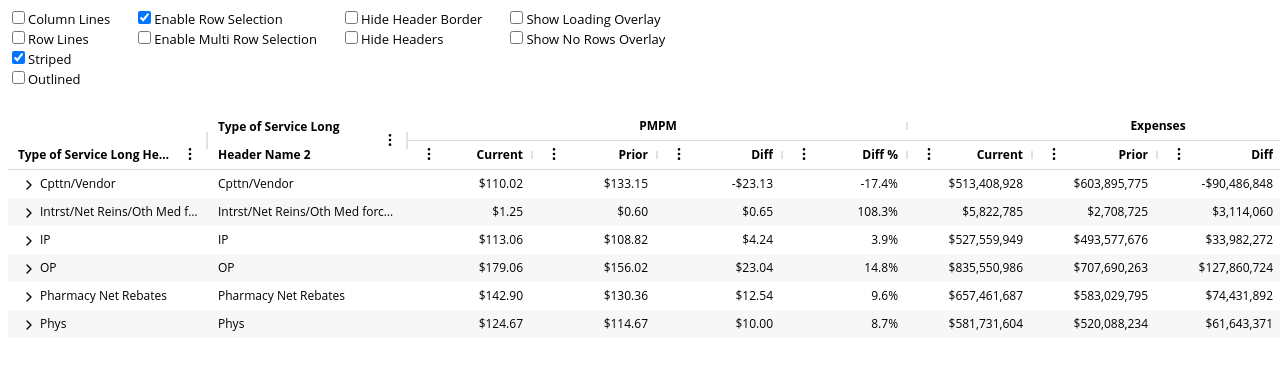
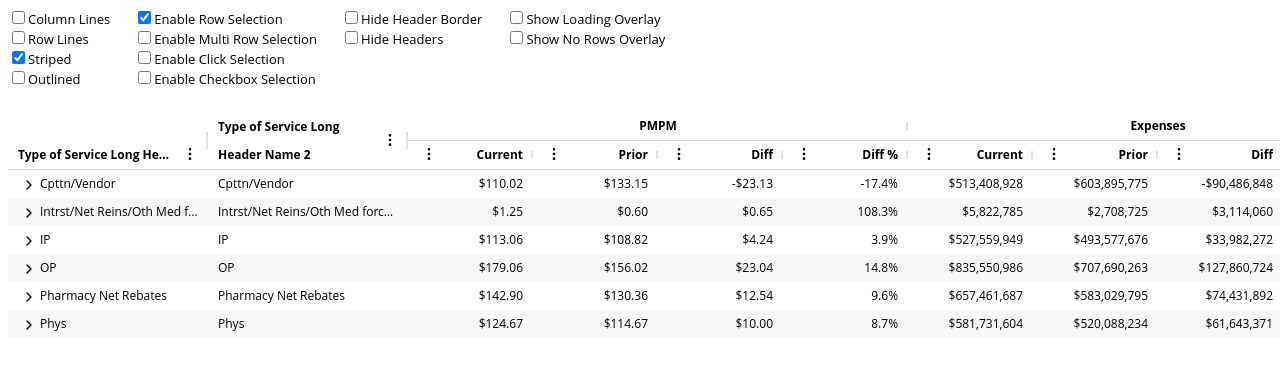
Before and after one commit to mahonbr/tanstack-table, a React (Vite) app: page / in a window 1280 px wide. Shown: the top 370 px of the page. Built offline with nearby package versions, Linux system fonts and the light colour scheme.

Commit message:
Add Checkbox Row Selection

```diff
--- a/src/App.jsx
+++ b/src/App.jsx
@@ -438,6 +438,8 @@ const columns = [
 
 function App(props) {
 	const [columnLines, setColumnLines] = useState(false);
+	const [enableCheckboxSelection, setEnableCheckboxSelection] = useState(false);
+	const [enableClickSelection, setEnableClickSelection] = useState(false);
 	const [enableMultiRowSelection, setEnableMultiRowSelection] = useState(false);
 	const [enableRowSelection, setEnableRowSelection] = useState(true);
 	const [hideHeaderBorder, setHideHeaderBorder] = useState(false);
@@ -494,6 +496,21 @@ function App(props) {
 						onChange={(event) => setEnableMultiRowSelection(event.target.checked)}
 					></input>
 					<label>Enable Multi Row Selection</label>
+					<br />
+					<input
+						type='checkbox'
+						checked={enableClickSelection}
+						onChange={(event) => setEnableClickSelection(event.target.checked)}
+					></input>
+					<label>Enable Click Selection</label>
+					<br />
+					<input
+						type='checkbox'
+						checked={enableCheckboxSelection}
+						onChange={(event) => setEnableCheckboxSelection(event.target.checked)}
+					></input>
+					<label>Enable Checkbox Selection</label>
+					<br />
 				</div>
 				<div>
 					<input
@@ -531,6 +548,8 @@ function App(props) {
 				columnLines={columnLines}
 				columns={columns}
 				data={rowData}
+				enableCheckboxSelection={enableCheckboxSelection}
+				enableClickSelection={enableClickSelection}
 				enableMultiRowSelection={enableMultiRowSelection}
 				enableRowSelection={enableRowSelection}
 				hideHeaderBorder={hideHeaderBorder}
--- a/src/components/grids/ColumnTypes.jsx
+++ b/src/components/grids/ColumnTypes.jsx
@@ -1,5 +1,7 @@
 import { IconChevronDown, IconChevronRight } from '@tabler/icons-react';
+
 import { number } from '@/utils';
+import IndeterminateCheckbox from '@/components/inputs/IndeterminateCheckbox';
 
 const ColumnTypes = [
 	[
@@ -59,6 +61,41 @@ const ColumnTypes = [
 		},
 	],
 	[
+		'selection',
+		{
+			id: '__eda_selection_column__',
+			cellClass: 'ag-center-aligned-cell',
+			enableResizing: false,
+			headerClass: 'ag-center-aligned-header',
+			size: 50,
+			suppressHeaderMenuButton: true,
+			header: ({ table }) => {
+				if (!table.options.enableMultiRowSelection) return;
+
+				return (
+					<IndeterminateCheckbox
+						{...{
+							checked: table.getIsAllRowsSelected(),
+							indeterminate: table.getIsSomeRowsSelected(),
+							onChange: table.getToggleAllRowsSelectedHandler(),
+							onClick: (event) => event.stopPropagation(),
+						}}
+					/>
+				);
+			},
+			cell: ({ row }) => (
+				<IndeterminateCheckbox
+					{...{
+						checked: row.getIsSelected(),
+						disabled: !row.getCanSelect(),
+						onChange: row.getToggleSelectedHandler(),
+						onClick: (event) => event.stopPropagation(),
+					}}
+				/>
+			),
+		},
+	],
+	[
 		'text',
 		{
 			cellClass: 'ag-left-aligned-cell',
--- a/src/components/grids/DataTable.jsx
+++ b/src/components/grids/DataTable.jsx
@@ -341,6 +341,8 @@ const DataTable = React.forwardRef((props, ref) => {
 		debugColumns = false,
 		debugHeaders = false,
 		debugTable = false,
+		enableCheckboxSelection = false,
+		enableClickSelection = false,
 		enableMultiRowSelection = false,
 		enableRowSelection = false,
 		getSubRows = (row) => row.children, // return the children array as sub-rows
@@ -389,6 +391,14 @@ const DataTable = React.forwardRef((props, ref) => {
 
 	const resolvedColumns = useMemo(() => {
 		const configs = columnMapRef.current;
+		const columns = [...columnsProp];
+
+		if (enableCheckboxSelection) {
+			columns.unshift({
+				id: '__eda_selection_column__',
+				type: ['selection'],
+			});
+		}
 
 		// Recursively resolve columns and their type inheritence.
 		const fn = (column) => {
@@ -399,16 +409,16 @@ const DataTable = React.forwardRef((props, ref) => {
 			if (isEmpty(column.type)) {
 				return column;
 			} else {
-				const { accessorKey, type, ...rest } = column;
+				const { accessorKey = column.id, type, ...rest } = column;
 				configs.set(accessorKey, { ...rest, accessorKey, extends: type });
 
 				return configs.get(accessorKey);
 			}
 		};
 
-		return columnsProp.map(fn);
-		// Need to note about stable references for columnTypes and columnsProp.
-	}, [columnsProp]);
+		return columns.map(fn);
+		// Need to note about stable references for columnsProp.
+	}, [columnsProp, enableCheckboxSelection]);
 
 	const table = useReactTable({
 		_features: [HelperFeatures],
@@ -430,6 +440,8 @@ const DataTable = React.forwardRef((props, ref) => {
 		onSortingChange: setSorting,
 		meta: {
 			classes,
+			enableCheckboxSelection,
+			enableClickSelection,
 			onCellClicked,
 			onCellDoubleClicked,
 			onRowClicked,
--- a/src/components/grids/components/ColumnGroup.jsx
+++ b/src/components/grids/components/ColumnGroup.jsx
@@ -20,9 +20,13 @@ const ColumnGroup = (props) => {
 	const { columnSizing } = table.getState();
 
 	const colgroup = useMemo(() => {
+		/**
+		 * I'm checking the length to ensure we recalc if columns are added/removed (e.g. via column
+		 * visibility or adding a checkbox selection column).
+		 */
 		const leafColumnRenderer = createLeafColumnRenderer({ columnSizing, table });
 		return <colgroup>{table.getAllLeafColumns().map(leafColumnRenderer)}</colgroup>;
-	}, [columnSizing]);
+	}, [table.getAllLeafColumns().length, columnSizing]);
 
 	return colgroup;
 };
--- a/src/components/grids/components/TableBody.jsx
+++ b/src/components/grids/components/TableBody.jsx
@@ -21,11 +21,18 @@ const cellRenderer = (cell) => {
 
 const createRowRenderer = (props) => {
 	const { table } = props;
-	const { classes, onRowClicked, onRowDoubleClicked } = table.getMeta();
+	const { classes, enableCheckboxSelection, enableClickSelection, onRowClicked, onRowDoubleClicked } =
+		table.getMeta();
 
 	return (row) => {
 		const onClickCallback = (event) => {
 			if (onRowClicked?.({ event, row, table }) !== false) {
+				/**
+				 * If the row is selectable and checkbox selection is disabled, "force" toggle selection
+				 * on row click.
+				 */
+				if (row.getCanSelect() && enableCheckboxSelection && !enableClickSelection) return;
+
 				row.getToggleSelectedHandler()(event);
 			}
 		};
--- /dev/null
+++ b/src/components/inputs/IndeterminateCheckbox.jsx
@@ -0,0 +1,15 @@
+import { useEffect, useRef } from 'react';
+
+const IndeterminateCheckbox = ({ indeterminate, ...rest }) => {
+	const ref = useRef();
+
+	useEffect(() => {
+		if (typeof indeterminate === 'boolean') {
+			ref.current.indeterminate = !rest.checked && indeterminate;
+		}
+	}, [ref, indeterminate]);
+
+	return <input type='checkbox' ref={ref} style={{ cursor: 'pointer' }} {...rest} />;
+};
+
+export default IndeterminateCheckbox;
```
